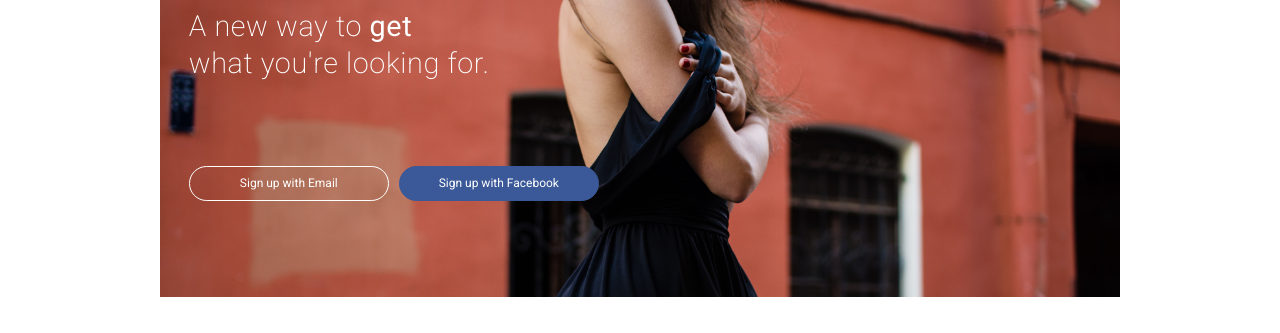
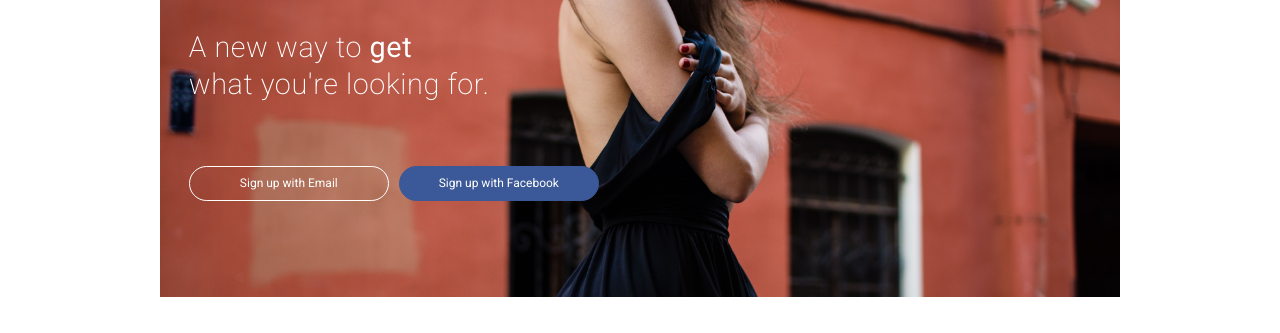
Before and after one commit to rachelumunoz/dribbble-code-up-2, a plain HTML site: page index.html in a window 1280 px wide. Shown: the top 333 px of the page. Drawn offline with nearby package versions, Linux system fonts and the light colour scheme.

Commit message:
Changes top rule in header__text to 0

```diff
--- a/sass/modules/_header.scss
+++ b/sass/modules/_header.scss
@@ -33,8 +33,9 @@
 
 .header__text {
   position: absolute;
-  top: 4%;
   left: 3%;
+  top: 0;
+
   width: 12.5rem;
   color: white;
   font-weight: 200;
@@ -60,9 +61,10 @@
   }
 
   @include atLarge {
+    // top: 4%;
     font-size: 1.8rem;
     width: 23.5rem;
-    top: -7%;
+    // top: -7%;
     letter-spacing: .6px;
   }
 }
```
Also changed, not shown: styles.css.
